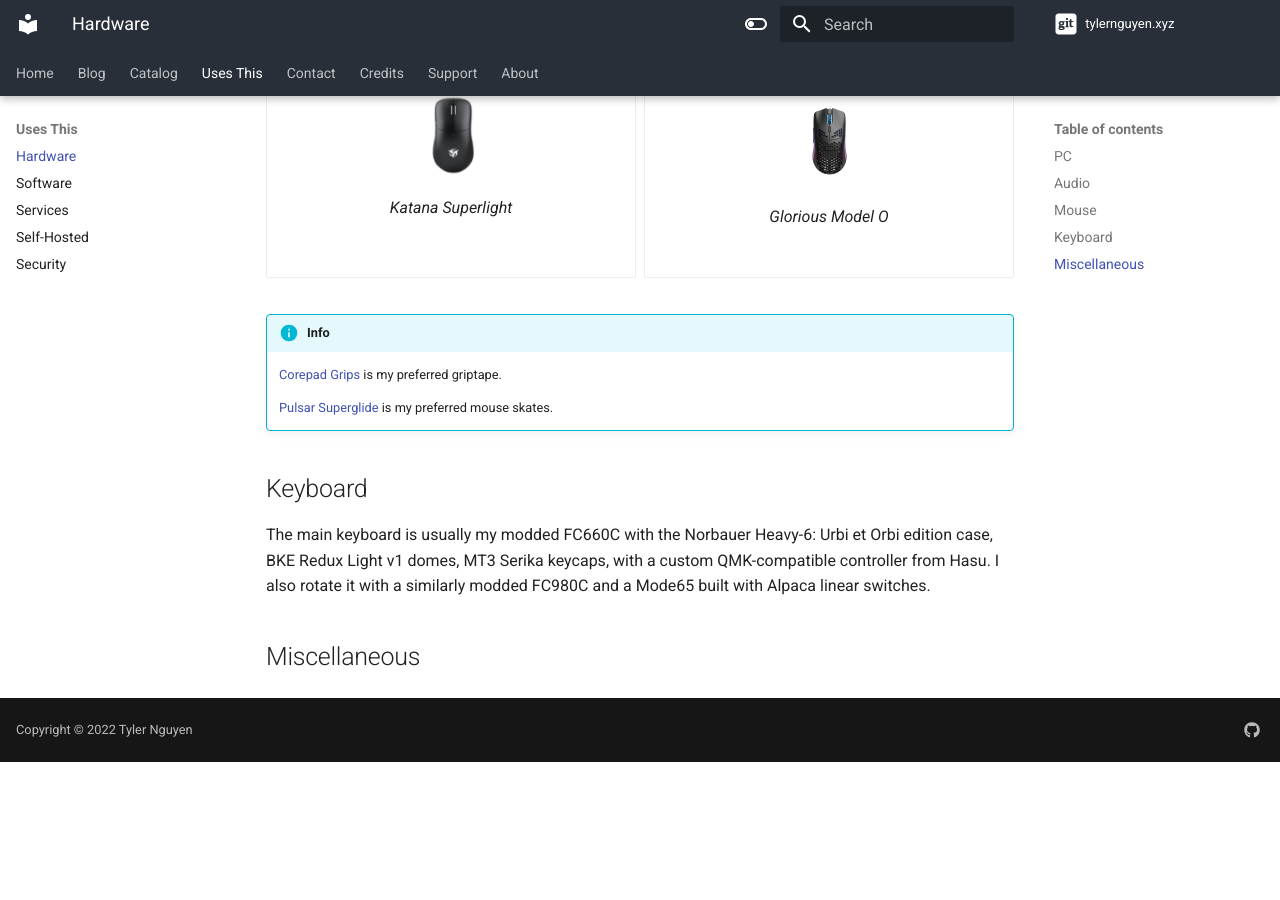
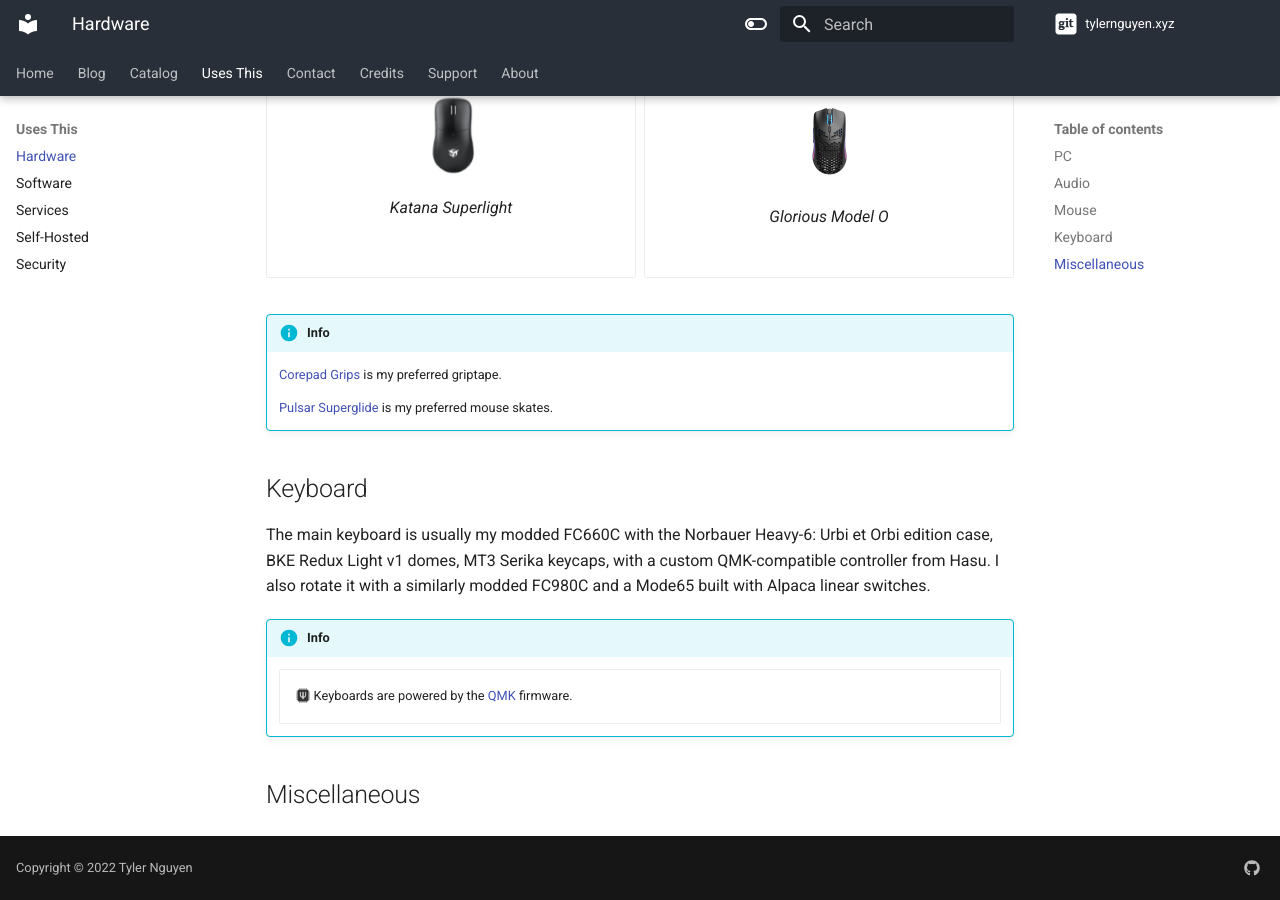
Before and after one commit to tylernguyen/tylernguyen.xyz, an MkDocs documentation site: the page built from docs/uses-this/hardware.md, in a window 1280 px wide and 900 px high, scrolled down 2181 px. Built offline with MkDocs 1.6.1 and Material for MkDocs 9.7.7, drawn with Linux system fonts in a browser that asks for light colours; plug-ins that fetch from the network failed and are left out; comment, search, counter and statistics services are not loaded; before the commit the page ends 2943 px from its top, so only the background shows below that.

Commit message:
keyboard test

```diff
--- a/docs/uses-this/hardware.md
+++ b/docs/uses-this/hardware.md
@@ -178,4 +178,12 @@
 The main keyboard is usually my modded FC660C with the Norbauer Heavy-6: Urbi et Orbi edition case, BKE Redux Light v1 domes, MT3 Serika keycaps, with a custom QMK-compatible controller from Hasu.
 I also rotate it with a similarly modded FC980C and a Mode65 built with Alpaca linear switches.
 
+!!! info
+
+    <div class="grid cards" markdown>
+
+    - ![QMK](/assets/img/uses-this/icons/QMK.png){ .twemoji } Keyboards are powered by the [QMK](https://docs.qmk.fm/) firmware.
+
+    </div>
+
 ## Miscellaneous
```
Also changed, not shown: docs/uses-this/software.md (+0 -8 lines).
